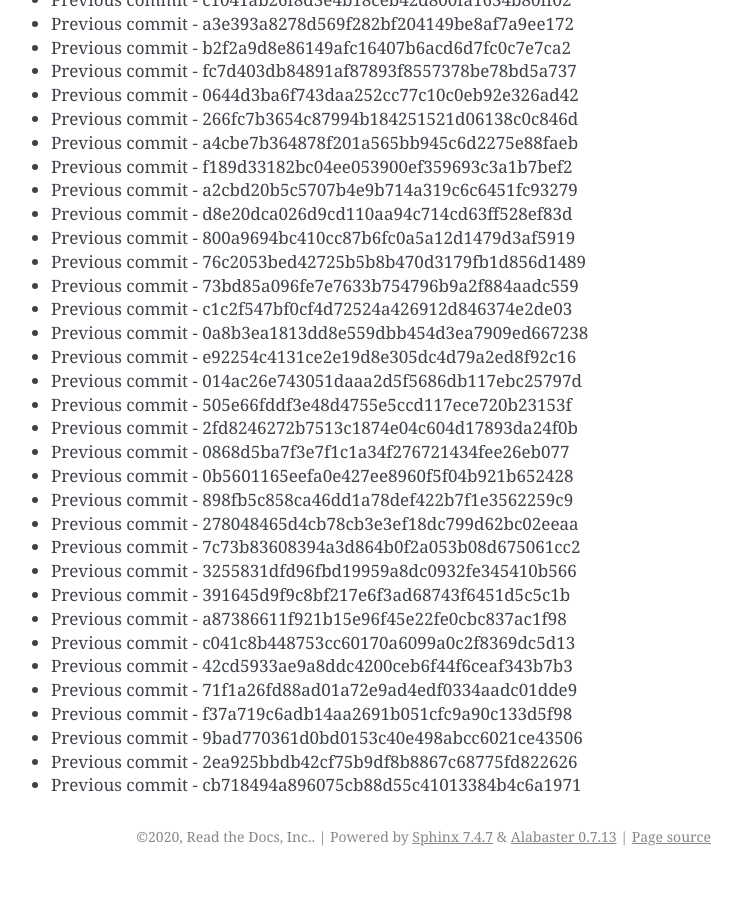
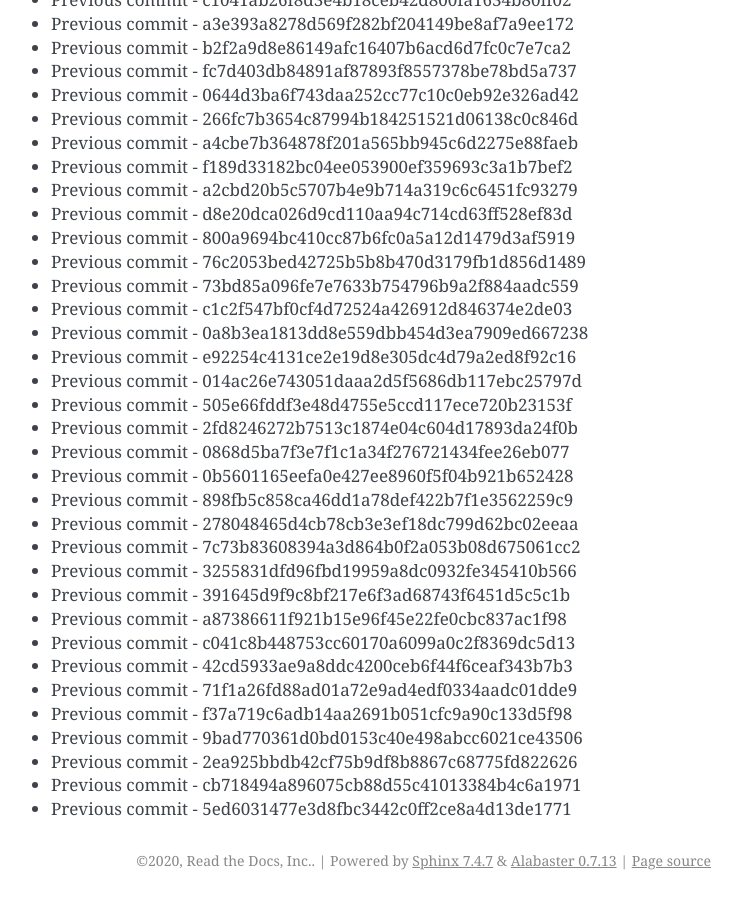
Before and after one commit to readthedocs/rtd-git-stresstest, a Sphinx documentation site: the page built from docs/updates.rst, in a window 1280 px wide and 900 px high, scrolled down 67025 px. Shown: the whole window, without its empty margins (399-1141 px from the left). Built offline with Sphinx 7.4.7, drawn with Linux system fonts in a browser that asks for light colours; before the commit the page ends 67901 px from its top, so only the background shows below that.

Commit message:
Generating commit from previous: 5ed6031477e3d8fbc3442c0ff2ce8a4d13de1771

```diff
--- a/docs/updates.rst
+++ b/docs/updates.rst
@@ -2848,3 +2848,4 @@ It can be tested for any performance characteristics.
 * Previous commit - 9bad770361d0bd0153c40e498abcc6021ce43506
 * Previous commit - 2ea925bbdb42cf75b9df8b8867c68775fd822626
 * Previous commit - cb718494a896075cb88d55c41013384b4c6a1971
+* Previous commit - 5ed6031477e3d8fbc3442c0ff2ce8a4d13de1771
```
